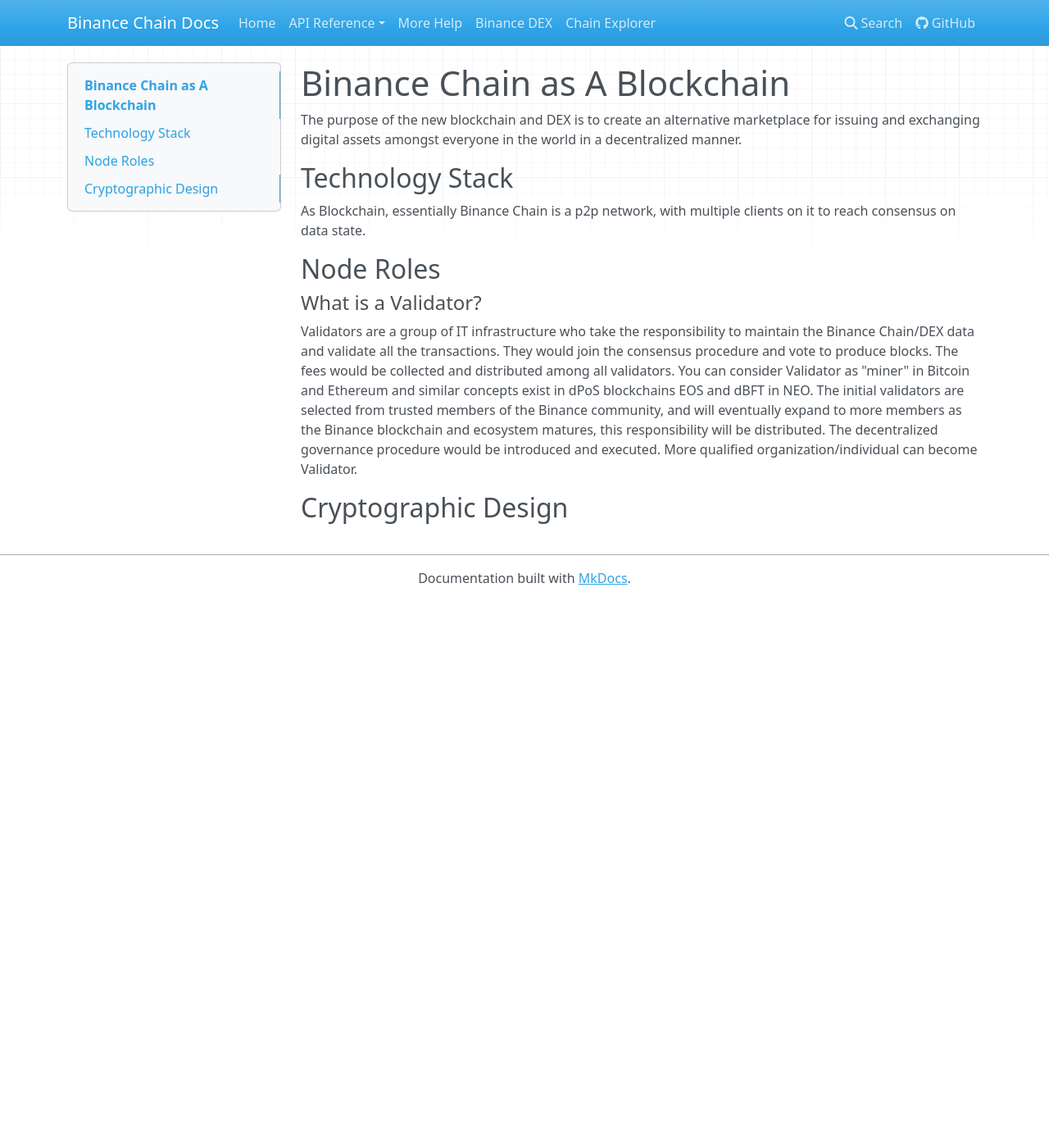
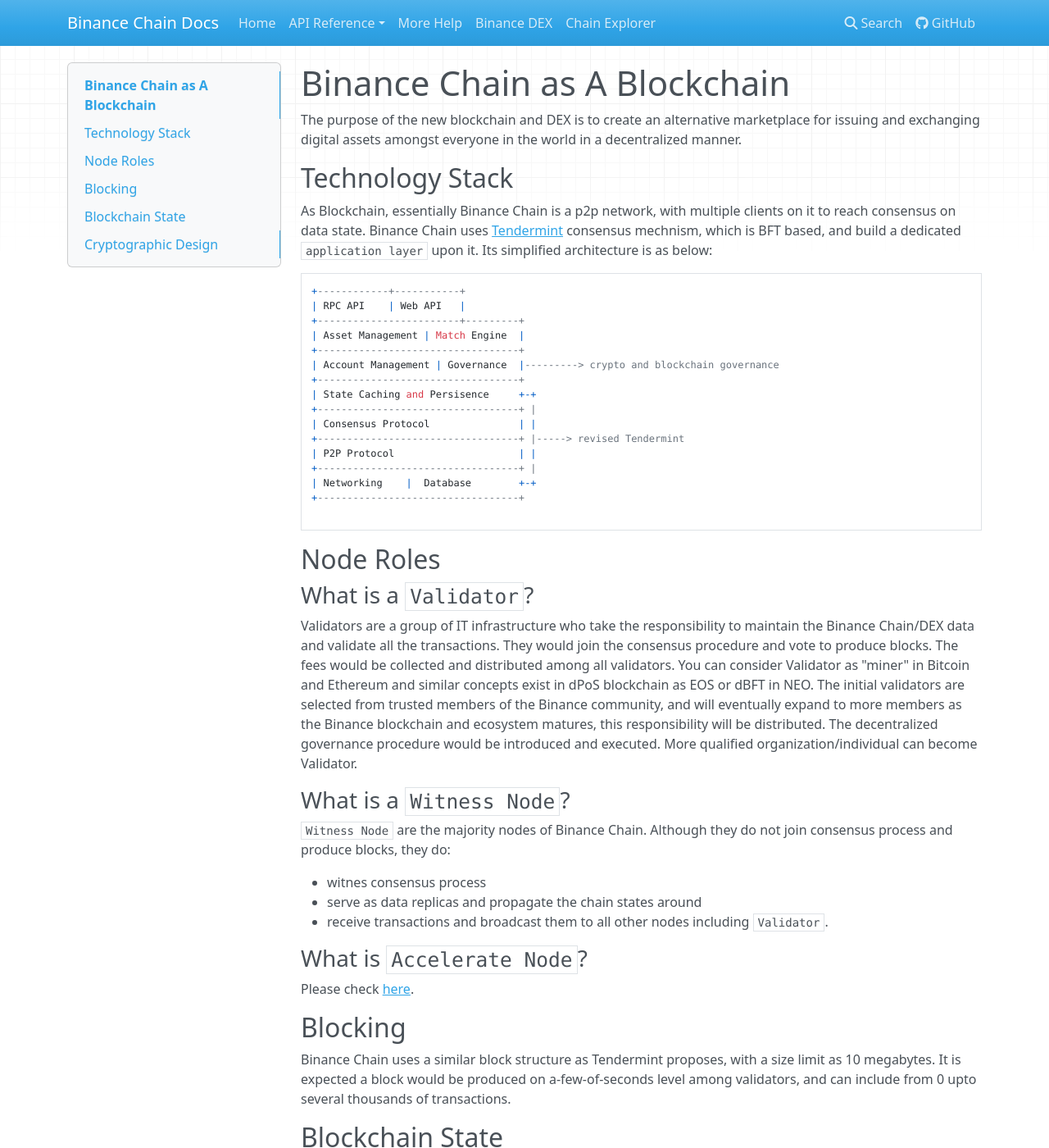
Before and after one commit to yash-sharma1/docs-site, an MkDocs documentation site: the page built from docs/blockchain.md, in a window 1280 px wide and 1400 px high. Shown: the whole window at 82% size. Built offline with MkDocs 1.6.1, drawn with Linux system fonts in a browser that asks for light colours; nearby versions of some CDN libraries; some of the changed text lies outside the part shown.

````diff
--- a/docs/blockchain.md
+++ b/docs/blockchain.md
@@ -4,13 +4,64 @@ The purpose of the new blockchain and DEX is to create an alternative marketplac
 
 ## Technology Stack
 
-As Blockchain, essentially Binance Chain is a p2p network, with multiple clients on it to reach consensus on data state.
+As Blockchain, essentially Binance Chain is a p2p network, with multiple clients on it to reach consensus on data state. Binance Chain uses [Tendermint](https://github.com/tendermint/tendermint) consensus mechnism, which is BFT based, and build a dedicated `application layer` upon it. Its simplified architecture is as below:
+
+```
++------------+-----------+
+| RPC API    | Web API   |
++------------------------+---------+
+| Asset Management | Match Engine  |
++----------------------------------+
+| Account Management | Governance  |---------> crypto and blockchain governance
++----------------------------------+
+| State Caching and Persisence     +-+
++----------------------------------+ |
+| Consensus Protocol               | |
++----------------------------------+ |-----> revised Tendermint
+| P2P Protocol                     | |
++----------------------------------+ |
+| Networking    |  Database        +-+
++----------------------------------+
+
+```
 
 ## Node Roles
 
-#### What is a Validator?
+### What is a `Validator`?
 
-Validators are a group of IT infrastructure who take the responsibility to maintain the Binance Chain/DEX data and validate all the transactions. They would join the consensus procedure and vote to produce blocks. The fees would be collected and distributed among all validators. You can consider Validator as "miner" in Bitcoin and Ethereum and similar concepts exist in dPoS blockchains  EOS and dBFT in NEO. The initial validators are selected from trusted members of the Binance community, and will eventually expand to more members as the Binance blockchain and ecosystem matures, this responsibility will be distributed. The decentralized governance procedure would be introduced and executed. More qualified organization/individual can become Validator.
+Validators are a group of IT infrastructure who take the responsibility to maintain the Binance Chain/DEX data and validate all the transactions. They would join the consensus procedure and vote to produce blocks. The fees would be collected and distributed among all validators. You can consider Validator as "miner" in Bitcoin and Ethereum and similar concepts exist in dPoS blockchain as EOS or dBFT in NEO. The initial validators are selected from trusted members of the Binance community, and will eventually expand to more members as the Binance blockchain and ecosystem matures, this responsibility will be distributed. The decentralized governance procedure would be introduced and executed. More qualified organization/individual can become Validator.
 
 
+### What is a `Witness Node`?
+`Witness Node` are the majority nodes of Binance Chain. Although they do not join consensus process and produce blocks, they do:
+
+- witnes consensus process
+- serve as data replicas and propagate the chain states around
+- receive transactions and broadcast them to all other nodes including `Validator`.
+
+### What is `Accelerate Node`?
+Please check [here](faq.md#what_is_the_accelerated_node).
+
+## Blocking
+
+Binance Chain uses a similar block structure as Tendermint proposes, with a size limit as 10 megabytes. It is expected a block would be produced on a-few-of-seconds level among validators, and can include from 0 upto several thousands of transactions.
+
+## Blockchain State
+Blockchain state stores the below information:
+
+- account and balances
+- fees
+- token information
+- traidng pairs
+- tick size and lot size
+- governance information
+
+please note the transactions are not stored as chain state, because they are stored on blocks, while trades are not stored as state either, because they can be reproduced via balances and transactions.
+
 ## Cryptographic Design
+
+### Keys
+
+### Address
+
+### Signature
````
Also changed, not shown: docs/api-reference/dex-api.md (+1 -1 lines), docs/chain-access.md (+17 -7 lines), docs/credits.md (+5 -0 lines), docs/fullnode.md (+10 -1 lines), docs/trading-spec.md (+6 -0 lines).
